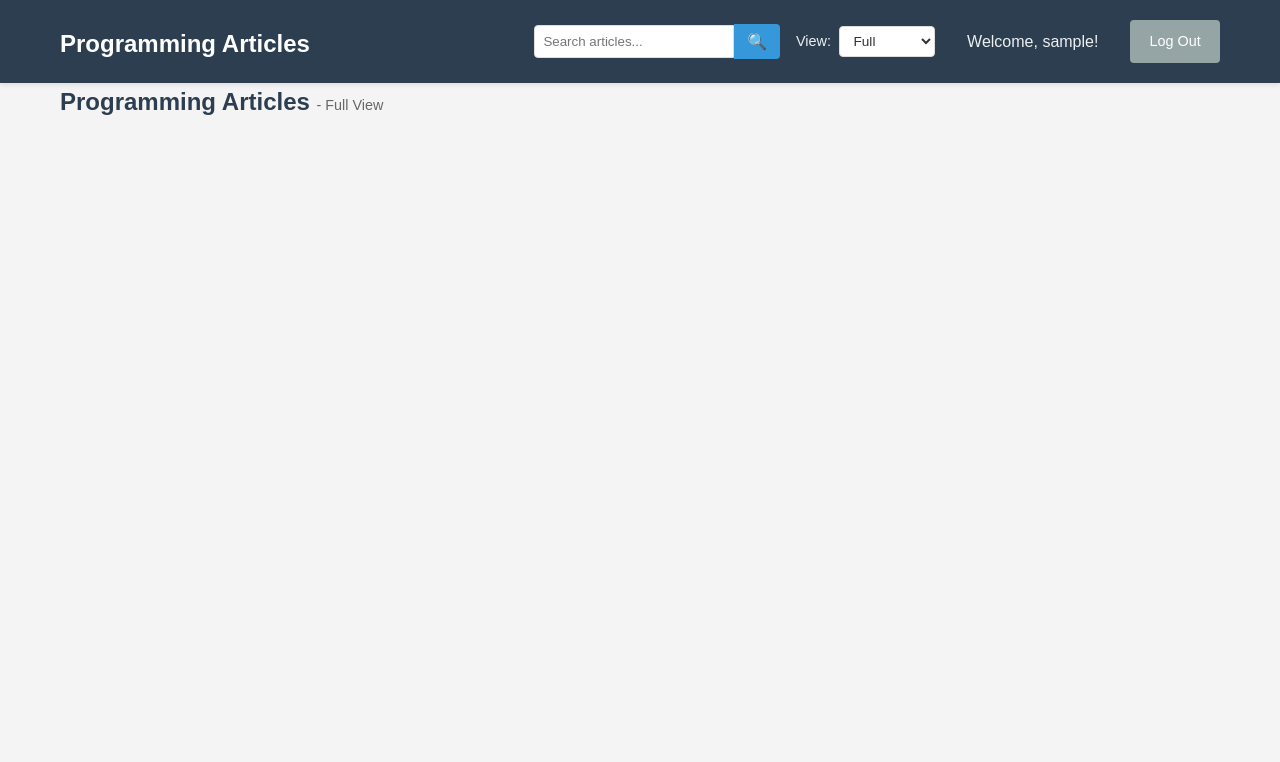
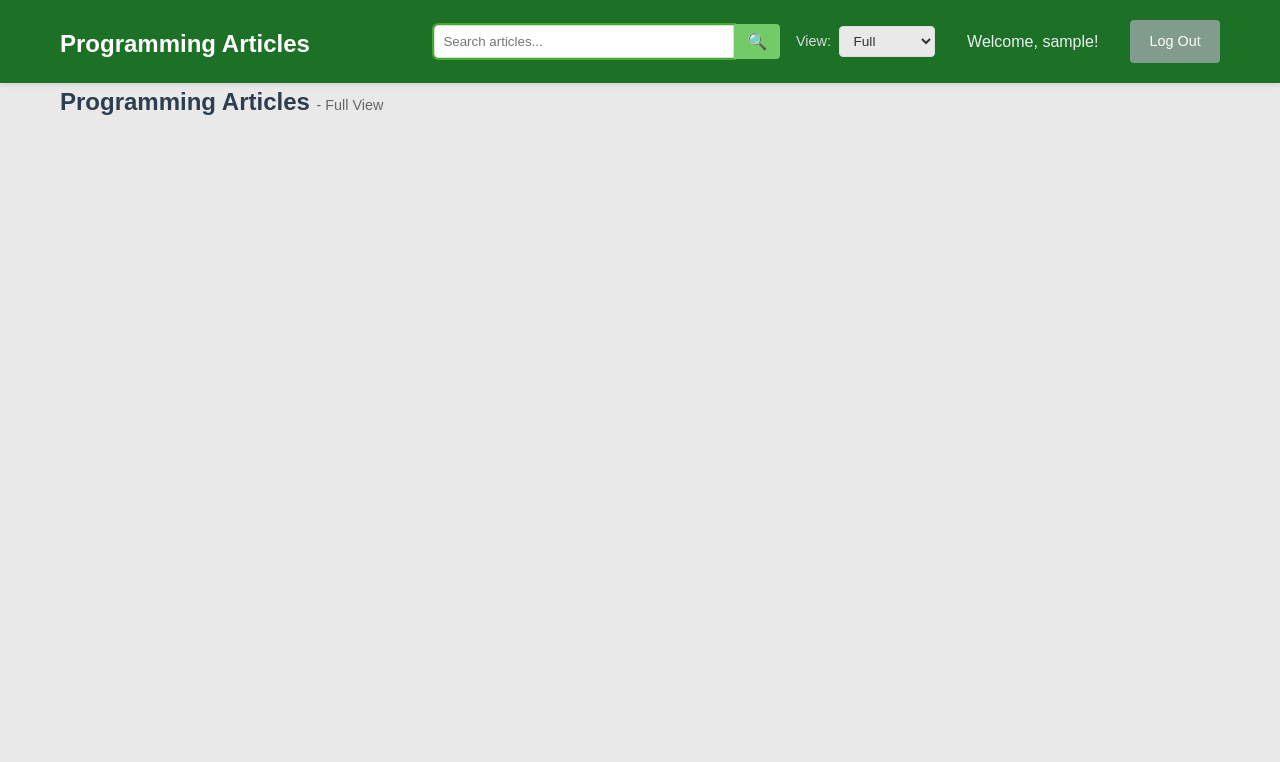
Before and after one commit to AlexDovgalenko/web_ui_target, a Flask app: page / in a window 1280 px wide. Shown: the top 762 px of the page. Run offline with Flask 3, Linux system fonts and the light colour scheme; the visitor is signed in with stand-in values (Sample User, id 1); data that the repository does not hold is empty; parts of the project's set-up code (start-up, migrations or seed data) failed here and were passed over.

Commit message:
Updated Color patete

```diff
--- a/static/style.css
+++ b/static/style.css
@@ -8,7 +8,7 @@ body {
     font-family: 'Arial', sans-serif;
     line-height: 1.6;
     color: #333;
-    background-color: #f4f4f4;
+    background-color: #e9e9e9;
 }
 
 .container {
@@ -19,7 +19,7 @@ body {
 
 /* Header Styles */
 header {
-    background-color: #2c3e50;
+    background-color: #1c7127; /* Changed to green */
     color: white;
     padding: 1rem 0;
     box-shadow: 0 2px 5px rgba(0,0,0,0.1);
@@ -57,12 +57,12 @@ nav {
     padding: 0.5rem;
     border: 1px solid #ddd;
     border-radius: 4px 0 0 4px;
-    outline: none;
-    width: 200px;
+    outline: 2px solid #45ab2e;
+    width: 300px;
 }
 
 .search-btn {
-    background-color: #3498db;
+    background-color: #73cb68; /* Changed to green */
     color: white;
     border: none;
     padding: 0.5rem 0.8rem;
@@ -93,21 +93,21 @@ nav {
 }
 
 .btn-primary {
-    background-color: #3498db;
+    background-color: #73cb68; /* Changed to green */
     color: white;
 }
 
 .btn-primary:hover {
-    background-color: #2980b9;
+    background-color: #3cb42f; /* Changed to darker green */
 }
 
 .btn-secondary {
-    background-color: #95a5a6;
+    background-color: #819b8d;
     color: white;
 }
 
 .btn-secondary:hover {
-    background-color: #7f8c8d;
+    background-color: #5d7a64;
 }
 
 .btn-full {
@@ -447,7 +448,7 @@ main {
 }
 
 .view-selector label {
-    color: #ecf0f1;
+    color: #d8dcdd;
     font-size: 0.9rem;
     white-space: nowrap;
 }
@@ -456,7 +457,7 @@ main {
     padding: 0.4rem 0.6rem;
     border: 1px solid #ddd;
     border-radius: 4px;
-    background-color: white;
+    background-color: #eae9e9;
     color: #333;
     font-size: 0.85rem;
     cursor: pointer;
```
Also changed, not shown: other parts of static/style.css (+12 -11 lines).
